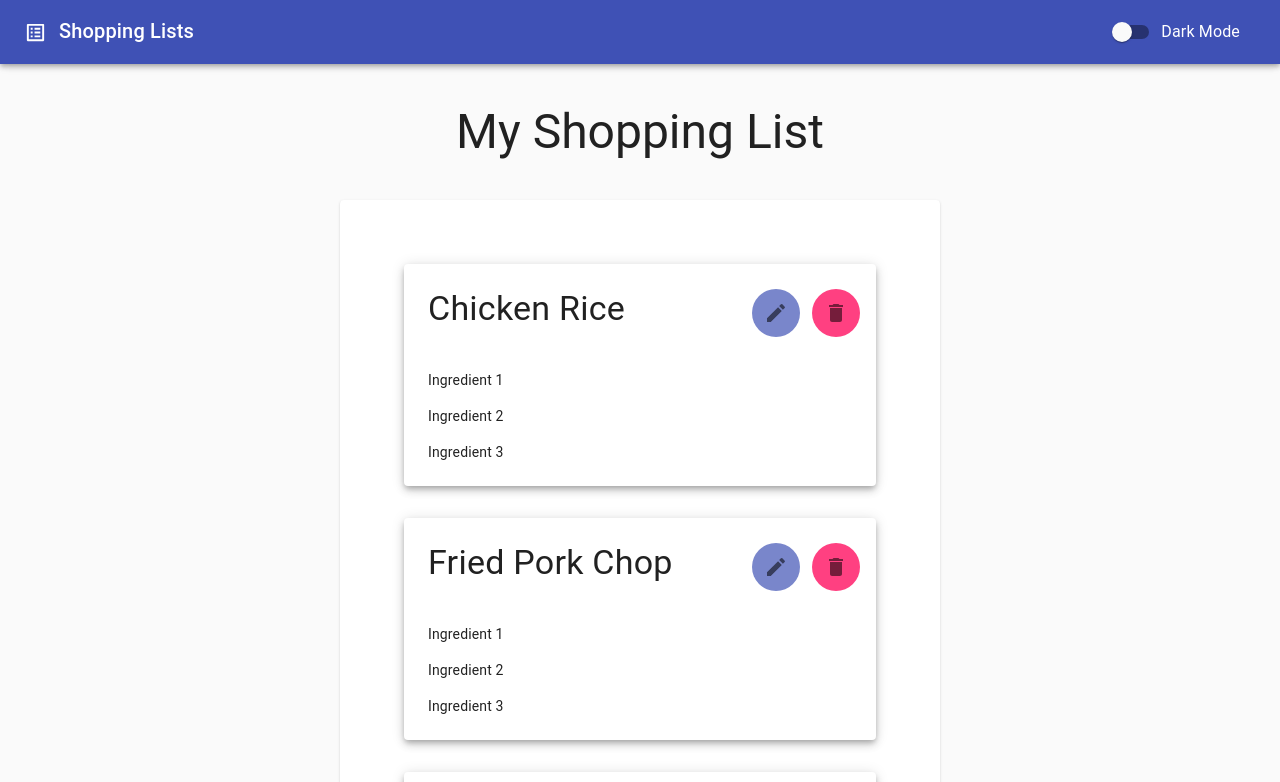
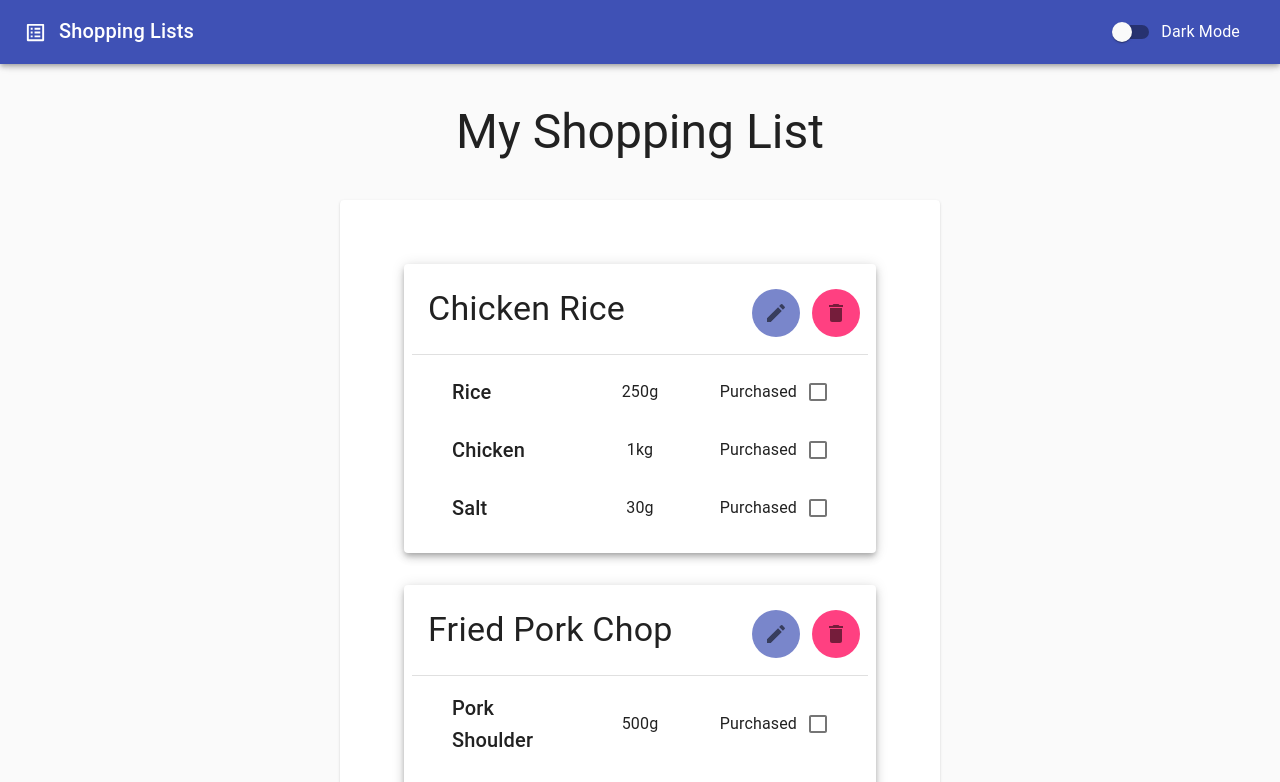
Before and after one commit to JLKP001/Shopping-Lists, a React (Create React App) app in the folder shopping-lists/: page / in a window 1280 px wide. Shown: the top 782 px of the page. Built offline with nearby package versions, Linux system fonts and the light colour scheme.

Commit message:
Added SubLists components and implemented styling

```diff
--- a/shopping-lists/src/components/Item.js
+++ b/shopping-lists/src/components/Item.js
@@ -2,10 +2,9 @@ import React from "react";
 import {
   Card,
   CardContent,
+  Divider,
   Grid,
   IconButton,
-  List,
-  ListItem,
   makeStyles,
   Typography,
 } from "@material-ui/core";
@@ -19,7 +18,13 @@ const useStyles = makeStyles((theme) => ({
     marginBottom: theme.spacing(4),
     padding: theme.spacing(1),
   },
-  itemTitle: { display: "flex", flexDirection: "row" },
+  itemTitle: {
+    display: "flex",
+    flexDirection: "row",
+  },
+  itemTitleText: {
+    textTransform: "capitalize",
+  },
   editButton: {
     marginRight: theme.spacing(1.5),
     backgroundColor: theme.palette.primary.light,
@@ -41,7 +46,9 @@ export const Item = ({ itemData }) => {
         <Grid container alignItems="center">
           <Grid item>
             <CardContent>
-              <Typography variant="h4">{itemData.name}</Typography>
+              <Typography variant="h4" className={classes.itemTitleText}>
+                {itemData.name}
+              </Typography>
             </CardContent>
           </Grid>
           <Grid item sm></Grid>
@@ -55,7 +62,8 @@ export const Item = ({ itemData }) => {
           </Grid>
         </Grid>
       </div>
-      <ItemSubList />
+      <Divider />
+      <ItemSubList items={itemData.ingredients} />
     </Card>
   );
 };
--- a/shopping-lists/src/components/ItemSubList.js
+++ b/shopping-lists/src/components/ItemSubList.js
@@ -1,12 +1,56 @@
 import React from "react";
-import { List, ListItem } from "@material-ui/core";
+import {
+  Checkbox,
+  FormControlLabel,
+  Grid,
+  List,
+  ListItem,
+  makeStyles,
+  Typography,
+} from "@material-ui/core";
 
-export const ItemSubList = () => {
+const useStyles = makeStyles((theme) => ({
+  listItem: {
+    paddingLeft: theme.spacing(5),
+    paddingRight: theme.spacing(5),
+    "&:hover": { backgroundColor: theme.palette.grey[500] },
+  },
+  itemName: {
+    textTransform: "capitalize",
+  },
+  itemQuantity: {
+    textAlign: "center",
+  },
+  itemCheckbox: {
+    textAlign: "right",
+  },
+}));
+
+export const ItemSubList = ({ items }) => {
+  const classes = useStyles();
   return (
-    <List>
-      <ListItem>Ingredient 1</ListItem>
-      <ListItem>Ingredient 2</ListItem>
-      <ListItem>Ingredient 3</ListItem>
+    <List component="nav">
+      {items.map((item) => {
+        return (
+          <ListItem key={item.id} className={classes.listItem}>
+            <Grid container alignItems="center">
+              <Grid item sm={4} className={classes.itemName}>
+                <Typography variant="h6">{item.name}</Typography>
+              </Grid>
+              <Grid item sm className={classes.itemQuantity}>
+                <Typography variant="subtitle1">{item.quantity}</Typography>
+              </Grid>
+              <Grid item sm={4} className={classes.itemCheckbox}>
+                <FormControlLabel
+                  control={<Checkbox color="primary" />}
+                  label="Purchased"
+                  labelPlacement="start"
+                />
+              </Grid>
+            </Grid>
+          </ListItem>
+        );
+      })}
     </List>
   );
 };
--- a/shopping-lists/src/components/MainBody.js
+++ b/shopping-lists/src/components/MainBody.js
@@ -13,9 +13,33 @@ const useStyles = makeStyles((theme) => ({
 export const MainBody = () => {
   const classes = useStyles();
   const [listData, setListData] = useState([
-    { id: 1, name: "Chicken Rice" },
-    { id: 2, name: "Fried Pork Chop" },
-    { id: 3, name: "Baked Miso Cod" },
+    {
+      id: 1,
+      name: "Chicken Rice",
+      ingredients: [
+        { id: "1", name: "rice", quantity: "250g" },
+        { id: "2", name: "chicken", quantity: "1kg" },
+        { id: "3", name: "salt", quantity: "30g" },
+      ],
+    },
+    {
+      id: 2,
+      name: "Fried Pork Chop",
+      ingredients: [
+        { id: "1", name: "pork shoulder", quantity: "500g" },
+        { id: "2", name: "corn flour", quantity: "120g" },
+        { id: "3", name: "breadcrumbs", quantity: "200g" },
+      ],
+    },
+    {
+      id: 3,
+      name: "Baked Miso Cod",
+      ingredients: [
+        { id: "1", name: "Cod fillet", quantity: "330g" },
+        { id: "2", name: "miso", quantity: "80g" },
+        { id: "3", name: "mirin", quantity: "150ml" },
+      ],
+    },
   ]);
 
   return (
```
